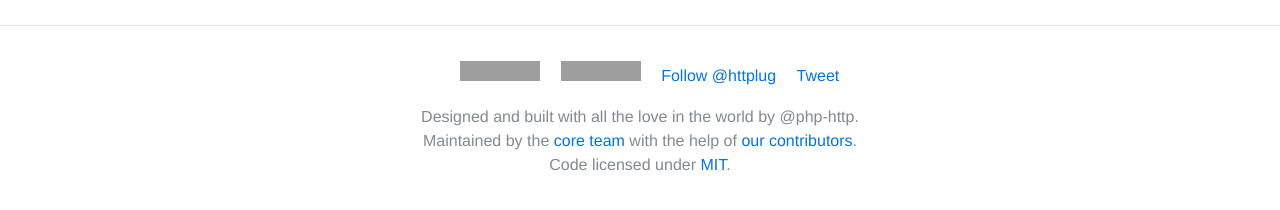
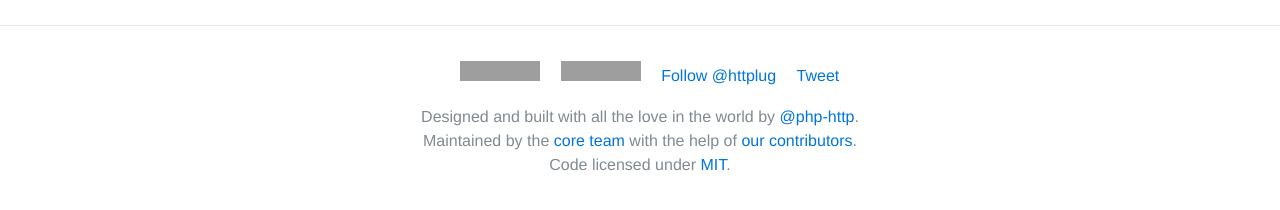
Before and after one commit to php-http/httplug.github.io, a Jekyll site: the page built from index.html, in a window 1280 px wide and 1213 px high. Shown: the part 988-1198 px from the top of the window. Built offline with Jekyll 4.4.1, drawn with Linux system fonts in a browser that asks for light colours; nearby versions of some CDN libraries; comment, search, counter and statistics services are not loaded; part of the change alters nothing that is shown; grey boxes are pictures that could not be loaded.

```diff
--- a/_includes/footer.html
+++ b/_includes/footer.html
@@ -22,7 +22,7 @@
                     </li>
                 </ul>
                 <p>
-                    Designed and built with all the love in the world by @php-http.<br>
+                    Designed and built with all the love in the world by <a href="https://github.com/php-http">@php-http</a>.<br>
 
                     Maintained by the <a href="https://github.com/orgs/php-http/people" target="_blank">core team</a> with the help of <a href="https://github.com/php-http/httplug/graphs/contributors" target="_blank">our contributors</a>.<br>
 
```
